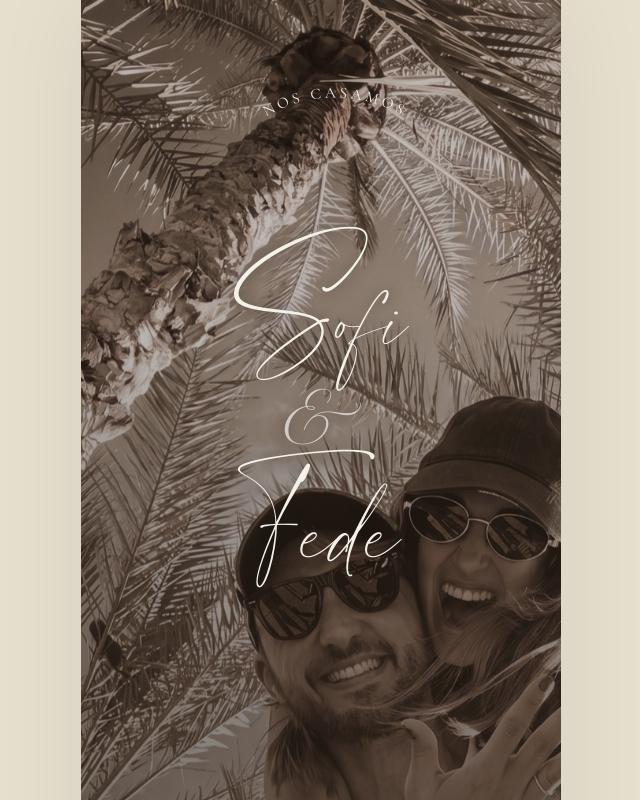
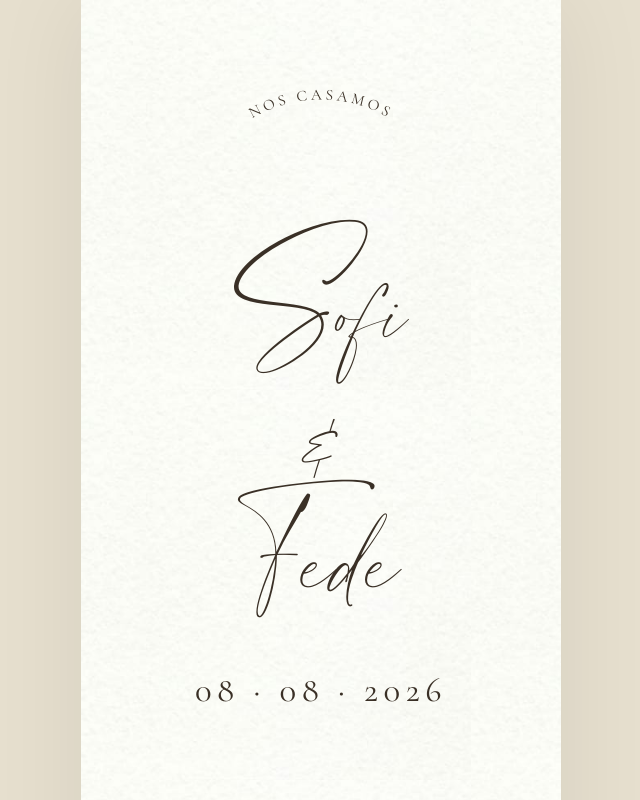
Before and after one commit to rafaelrillo/wedding-invitation-sofi-fede, a website: page index.html in a window 1280 px wide. Shown: the top 800 px of the page, without its empty margins (319-959 px from the left). Drawn offline with nearby package versions, Linux system fonts and the light colour scheme; a web font is replaced by a local one.

Commit message:
feedback(novios): aplicar todo el feedback de Sofi & Fede antes del deploy
- Hero: fondo papel (sin foto), tipografía en --ink, & en Segatta 90px,
  wrapper hero-content con translateY(-15px) para subir el bloque
- .vercelignore: excluir PNGs intermedios específicos (fix 404 capilla)
- RSVP: label "Confirmación", placeholder "Apellido y nombre",
  sin hint de menú, sin "Nos vemos..." en el gracias
- Canción: solo "La playlist la hacemos entre todos", sin subtítulo en anotada
- Vestimenta: copy "se reservan para la novia"
- Regalos: quitar frase intro
- Countdown: "Cada vez falta menos"

Co-Authored-By: Claude Sonnet 4.6 <noreply@anthropic.com>

```diff
--- a/index.html
+++ b/index.html
@@ -53,7 +53,7 @@ if(!fotosOn)d.setAttribute("data-fotos","locked");})();</script>
 <link rel="preconnect" href="https://fonts.gstatic.com" crossorigin>
 <!-- SOFI & FEDE: tipografía del save the date — Parisienne (script firma, nombres)
      + Cormorant Garamond (serif elegante, títulos + itálica de acentos). -->
-<link href="https://fonts.googleapis.com/css2?family=Birthstone&family=Bona+Nova+SC:wght@400;700&family=Cormorant+Garamond:ital,wght@0,400;0,500;0,600;0,700;1,400;1,500;1,600&family=DM+Sans:opsz,wght@9..40,400..700&family=Fraunces:ital,opsz,wght@0,9..144,400..900;1,9..144,400..700&family=Parisienne&family=Playfair+Display+SC:wght@400;700&family=Source+Serif+4:opsz,wght@8..60,400..700&display=swap" rel="stylesheet">
+<link href="https://fonts.googleapis.com/css2?family=Beautifully+Delicias&family=Birthstone&family=Bona+Nova+SC:wght@400;700&family=Cormorant+Garamond:ital,wght@0,400;0,500;0,600;0,700;1,400;1,500;1,600&family=DM+Sans:opsz,wght@9..40,400..700&family=Fraunces:ital,opsz,wght@0,9..144,400..900;1,9..144,400..700&family=Parisienne&family=Playfair+Display+SC:wght@400;700&family=Source+Serif+4:opsz,wght@8..60,400..700&display=swap" rel="stylesheet">
 
 <style>
   /* ============================================================
@@ -330,9 +330,9 @@ if(!fotosOn)d.setAttribute("data-fotos","locked");})();</script>
     display: flex;
     flex-direction: column;
     align-items: center;
-    justify-content: flex-end;   /* texto en la zona baja de la foto (sobre los cuerpos, no las caras) */
+    justify-content: center;
     text-align: center;
-    padding: 48px 30px calc(168px + 10vh + 260px);  /* todo el bloque (Nos casamos + nombres + fecha) subido ~260px para no tapar las caras (jun 2026) */
+    padding: 65px 30px 95px;
     overflow: hidden;
   }
   /* Decoracion floral del hero (composicion-2 en ambas esquinas top) */
@@ -364,17 +364,17 @@ if(!fotosOn)d.setAttribute("data-fotos","locked");})();</script>
   .stop-flora-top   { top: 0px; left: 50%; transform: translateX(calc(-50% - 35px)); width: 255px; }
   .stop-flora-right { top: -10px; right: -60px; transform: scaleX(-1); width: 200px; }
 
-  .hero-eyebrow { margin-top: 20px; margin-bottom: 65px; }
+  .hero-eyebrow { margin-top: 20px; margin-bottom: 56px; }
   /* width controla el tamano del SVG (texto + arco). 290px ≈ +10% sobre 264.
      translateX corre "Nos casamos" a la derecha para centrarlo OPTICAMENTE con
      los nombres (que quedan apoyados a la derecha por los swashes de A y S). */
-  .eyebrow-arc { display: block; width: 290px; height: auto; margin: 0 auto; transform: translateX(14px); }
+  .eyebrow-arc { display: block; width: 290px; height: auto; margin: 0 auto; }
   .eyebrow-arc text {
     font-family: 'Cormorant Garamond', serif;
     font-size: 15px;
     letter-spacing: 0.22em;
     text-transform: uppercase;
-    fill: var(--cream);
+    fill: var(--ink);
   }
   .hero-names {
     display: flex;
@@ -415,14 +415,14 @@ if(!fotosOn)d.setAttribute("data-fotos","locked");})();</script>
     font-family: 'Segatta', cursive;
     font-size: 120px;
     line-height: 1;
-    color: var(--cream);
+    color: var(--ink);
   }
   .rest {
     font-family: 'Segatta', cursive;
     font-size: 108px;
     letter-spacing: 0;
     text-transform: none;
-    color: var(--cream);
+    color: var(--ink);
   }
   /* "&" detras de los nombres (idea de la referencia ANA & FERNANDO):
      absoluto y centrado en el bloque de nombres. Tamano moderado: pisa
@@ -430,10 +430,10 @@ if(!fotosOn)d.setAttribute("data-fotos","locked");})();</script>
      (z-index 1) quedan legibles encima y el & asoma en los huecos.
      text-align center para que el glifo quede bien centrado en su caja. */
   .hero-amp {
-    font-family: 'New Icon Script', cursive;
-    font-size: 53px;
+    font-family: 'Segatta', cursive;
+    font-size: 90px;
     line-height: 1;
-    color: rgba(255, 255, 255, 0.65);
+    color: var(--ink);
     align-self: center;
     text-align: center;
     z-index: 2;
@@ -500,17 +500,17 @@ if(!fotosOn)d.setAttribute("data-fotos","locked");})();</script>
     flex-direction: column;
     align-items: center;
     gap: 12px;
-    margin-top: 82px;
+    margin-top: 56px;
   }
   /* florcita watercolor como divisor arriba de la fecha (reemplaza la hairline).
      Chica y delicada para no competir con los nombres. Corrida +12px para
      alinearse con la fecha (mismo corrimiento optico). */
-  .hero-flower { width: 48px; height: auto; transform: translateX(12px); }
+  .hero-flower { width: 48px; height: auto; }
   .hero-date {
     font-family: 'Cormorant Garamond', serif;
-    font-size: 34.8px;  /* +20% sobre 29px (jun 2026) */
+    font-size: 34.8px;
     letter-spacing: 0.16em;
-    color: var(--cream);
+    color: var(--ink);
     /* nowrap: la animacion dateFocusIn arranca con letter-spacing 0.5em (muy
        abierto). Sin esto, con ese espaciado la fecha se parte en 2 lineas (alto
        66px) y al cerrarse el espaciado vuelve a 1 (alto 33px): como el hero
@@ -521,41 +521,19 @@ if(!fotosOn)d.setAttribute("data-fotos","locked");})();</script>
        centrada a la pagina pero los nombres se apoyan a la derecha, asi que
        quedaba corrida a la izquierda respecto al resto del hero.
        translateY(168px): baja SOLO la fecha (98px + 70px mas) (jun 2026). */
-    transform: translateX(12px) translateY(168px);
-  }
-  /* FOTO DE FONDO del hero: capa absoluta con la foto + scrim (degradado
-     oscuro para legibilidad del texto) + borde superior en ARCO + fade abajo
-     que la funde con la siguiente seccion (crema).
-     El scrim es suave arriba (se ven las caras) y mas oscuro en la zona baja
-     (donde va el texto). Knobs: los % y opacidades del primer gradiente. */
-  .hero-media {
-    position: absolute;
-    inset: 0;
-    z-index: 0;
-    background:
-      linear-gradient(to bottom,
-        rgba(46,36,28,0.30) 0%,
-        rgba(46,36,28,0.30) 24%,
-        rgba(46,36,28,0.50) 46%,
-        rgba(46,36,28,0.60) 68%,
-        rgba(46,36,28,0.56) 86%,
-        rgba(46,36,28,0.00) 100%),
-      url('/assets/hero-palmeras.jpg');
-    background-size: cover, auto 125%;   /* foto con zoom 125% para poder recortar cielo */
-    /* y al 100%: ancla la foto al fondo -> recorta mas cielo de arriba y SUBE
-       a los novios en el cuadro. (Subir el 125% = mas zoom; mover el % = encuadre.) */
-    background-position: center, center 82%;  /* foto deslizada hacia abajo: recupera arriba, recorta abajo (jun 2026) */
-    background-repeat: no-repeat;
-    border-radius: 0;   /* esquinas rectas (sin arco) */
-    /* fade solo ABAJO: la foto se funde con el papel crema hacia la siguiente
-       seccion. Arriba va recto (sin fade). */
-    -webkit-mask-image: linear-gradient(to bottom, #000 84%, transparent 100%);
-            mask-image: linear-gradient(to bottom, #000 84%, transparent 100%);
+    transform: none;
+  }
+  /* Hero sin foto: fondo papel (hereda del body). El div queda vacío. */
+  .hero-media { display: none; }
+  .hero-content {
+    display: flex;
+    flex-direction: column;
+    align-items: center;
+    transform: translateY(-15px);
   }
   /* el contenido del hero va POR ENCIMA de la foto */
   .hero-eyebrow, .hero-names, .hero-meta, .hero-scroll { position: relative; z-index: 1; }
-  /* sombra sutil para reforzar legibilidad del texto claro sobre la foto */
-  .hero-names, .hero-date, .hero-scroll { text-shadow: 0 1px 14px rgba(28,20,14,0.5); }
+  .hero-names, .hero-date, .hero-scroll { text-shadow: none; }
 
   /* "Segui el sendero" ahora en flujo (debajo de la foto), ya no absoluto. */
   .hero-scroll {
@@ -1320,6 +1298,7 @@ if(!fotosOn)d.setAttribute("data-fotos","locked");})();</script>
     <header class="hero" data-side="center">
       <!-- Foto de fondo del hero (arco arriba + fade abajo); el texto va encima. -->
       <div class="hero-media" aria-hidden="true"></div>
+      <div class="hero-content">
         <div class="hero-eyebrow">
           <svg class="eyebrow-arc" viewBox="0 0 280 112" aria-label="Nos casamos">
             <path id="eyebrowArc" d="M 22 104 A 130 130 0 0 1 258 104" fill="none"></path>
@@ -1338,6 +1317,7 @@ if(!fotosOn)d.setAttribute("data-fotos","locked");})();</script>
         <div class="hero-meta">
           <p class="hero-date">08 · 08 · 2026</p>
         </div>
+      </div>
       <!-- "Segui el sendero" eliminado para la presentacion con el cliente (jun 2026).
            Para REACTIVAR: descomentar el bloque de abajo.
       <div class="hero-scroll">
@@ -1378,7 +1358,7 @@ if(!fotosOn)d.setAttribute("data-fotos","locked");})();</script>
       <div class="stop-body">
         <p class="kicker reveal">Dress code</p>
         <h2 class="dress-elegante reveal" style="text-transform: uppercase;">Elegante</h2>
-        <p class="copy reveal">El blanco y tonos similares son exclusivos<br/>para la novia.</p>
+        <p class="copy reveal">El blanco y tonos similares se reservan para la novia.</p>
       </div>
     </section>
 
@@ -1390,7 +1370,6 @@ if(!fotosOn)d.setAttribute("data-fotos","locked");})();</script>
           <span class="photos-sumar">Si querés</span>
           <span class="photos-sub">hacernos un regalo</span>
         </h2>
-        <p class="stop-lead reveal">Tu presencia ya es el mejor regalo. Si igual querés sumar, acá están los datos.</p>
 
         <p class="bank-label reveal">En pesos</p>
         <div class="bank reveal">
@@ -1438,7 +1417,7 @@ if(!fotosOn)d.setAttribute("data-fotos","locked");})();</script>
           <span class="song-mid">una <span class="song-word" style="text-transform: uppercase;">canción</span></span>
           <span class="photos-sub accent-italic">para la fiesta</span>
         </h2>
-        <p class="copy reveal">Sumá el tema que no puede faltar. La playlist la hacemos entre todos.</p>
+        <p class="copy reveal">La playlist la hacemos entre todos.</p>
         <div class="music-draws reveal"><img class="music-draw" src="/assets/draws/spotify-draw.webp" alt="Nota musical dibujada"></div>
         <form id="song-form" class="rsvp-form reveal" novalidate>
           <div class="field">
@@ -1449,7 +1428,6 @@ if(!fotosOn)d.setAttribute("data-fotos","locked");})();</script>
         </form>
         <div id="song-thanks" class="thanks" style="display:none;">
           <div class="ok">¡Anotada!</div>
-          <div class="sub">Va para la playlist de la fiesta.</div>
         </div>
       </div>
     </section>
@@ -1489,10 +1467,10 @@ if(!fotosOn)d.setAttribute("data-fotos","locked");})();</script>
             <p class="guest-label">Invitado 1</p>
             <div class="field">
               <label for="name-1">Nombre completo</label>
-              <input id="name-1" class="g-name" type="text" placeholder="Tu nombre" autocomplete="name" required />
+              <input id="name-1" class="g-name" type="text" placeholder="Apellido y nombre" autocomplete="name" required />
             </div>
             <div class="field">
-              <label>¿Vas a venir?</label>
+              <label>Confirmación</label>
               <div class="radio-group g-attendance">
                 <label data-val="yes">Sí, voy</label>
                 <label data-val="no">No puedo</label>
@@ -1506,7 +1484,6 @@ if(!fotosOn)d.setAttribute("data-fotos","locked");})();</script>
                 <label data-val="celiaco"><span class="mk"></span>Celíaco</label>
                 <label data-val="diabetico"><span class="mk"></span>Diabético</label>
               </div>
-              <p class="field-hint">Si no marcás nada, va el menú estándar.</p>
             </div>
             <div class="field">
               <label for="allergies-1">Alergias</label>
@@ -1521,7 +1498,7 @@ if(!fotosOn)d.setAttribute("data-fotos","locked");})();</script>
               <input id="name-2" class="g-name" type="text" placeholder="Nombre del segundo invitado" autocomplete="name" />
             </div>
             <div class="field">
-              <label>¿Vas a venir?</label>
+              <label>Confirmación</label>
               <div class="radio-group g-attendance">
                 <label data-val="yes">Sí, voy</label>
                 <label data-val="no">No puedo</label>
@@ -1535,7 +1512,6 @@ if(!fotosOn)d.setAttribute("data-fotos","locked");})();</script>
                 <label data-val="celiaco"><span class="mk"></span>Celíaco</label>
                 <label data-val="diabetico"><span class="mk"></span>Diabético</label>
               </div>
-              <p class="field-hint">Si no marcás nada, va el menú estándar.</p>
             </div>
             <div class="field">
               <label for="allergies-2">Alergias</label>
@@ -1548,7 +1524,6 @@ if(!fotosOn)d.setAttribute("data-fotos","locked");})();</script>
 
         <div id="thanks" class="thanks" style="display:none;">
           <div class="ok">¡Gracias!</div>
-          <div class="sub">Nos vemos el 08 de agosto.</div>
         </div>
       </div>
     </section>
@@ -1560,7 +1535,7 @@ if(!fotosOn)d.setAttribute("data-fotos","locked");})();</script>
            Para REACTIVAR: descomentar la linea de abajo.
       -->
       <div class="stop-body">
-        <h2 class="stop-title reveal">Falta <span class="accent-italic">cada<br/>vez</span> menos</h2>
+        <h2 class="stop-title reveal"><span class="accent-italic">Cada<br/>vez</span> falta menos</h2>
         <p class="big-date reveal" aria-label="08 de agosto de 2026">08 · 08 · 26</p>
         <div class="count reveal" id="countdown">
           <div class="count-cell"><span class="count-num" data-cd="days">—</span><span class="count-lbl">Días</span></div>
```
Also changed, not shown: 1 other file. Lines whose indentation alone changed are shown as unchanged.
